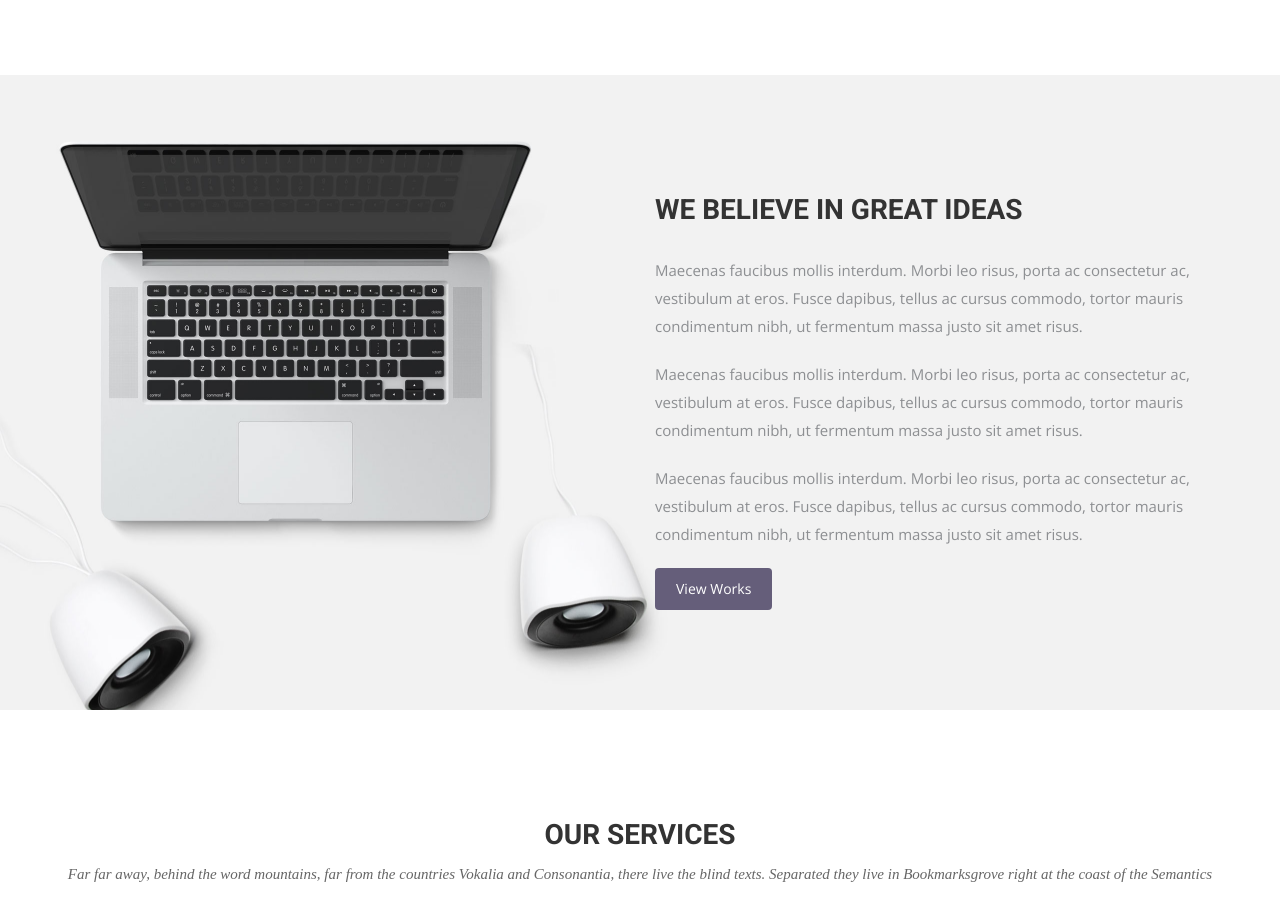
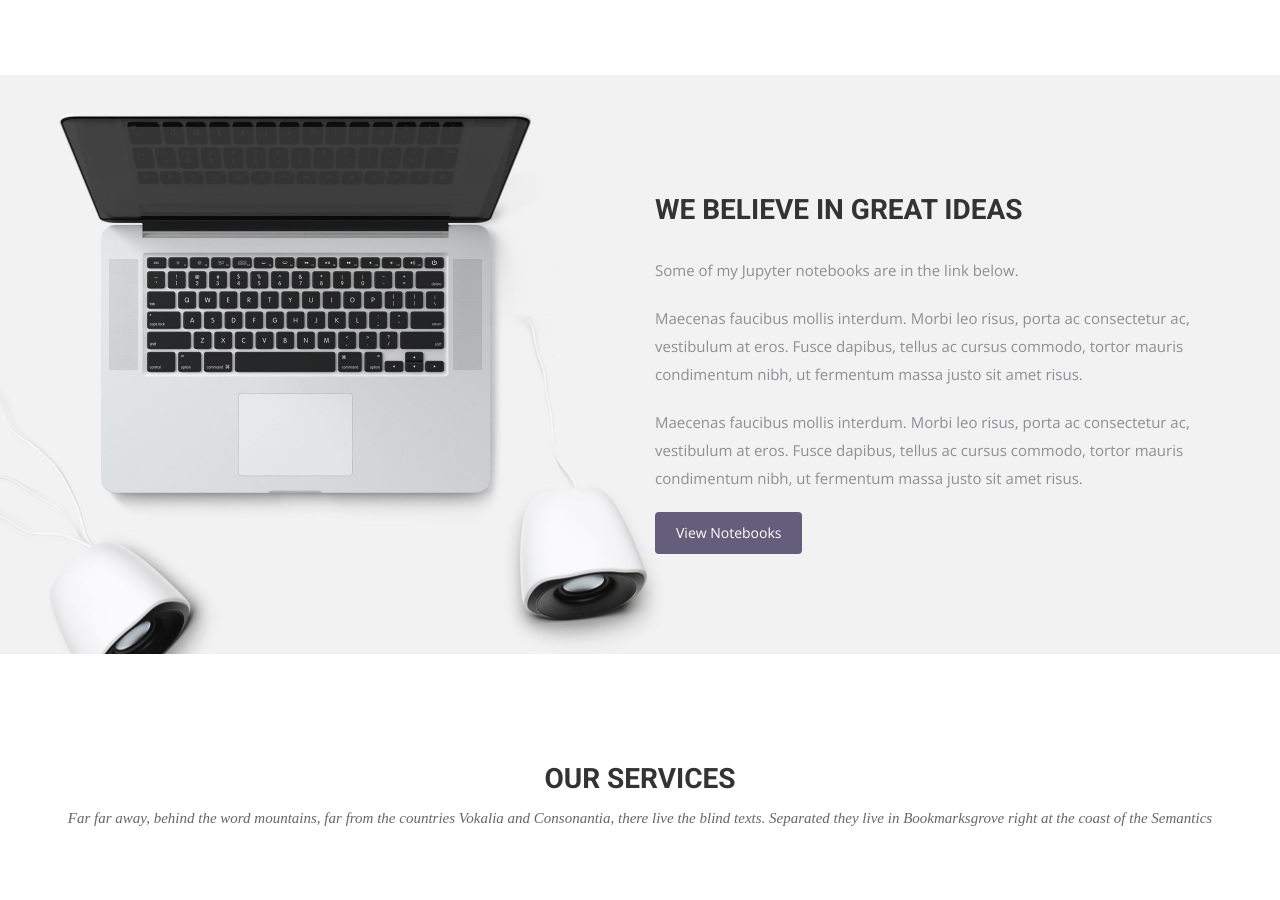
Before and after one commit to marklunch/marklunch.github.io, a Jekyll site: the page built from index.html, in a window 1280 px wide and 900 px high, scrolled down 1301 px. Built offline with Jekyll 4.4.1, drawn with Linux system fonts in a browser that asks for light colours; nearby versions of some CDN libraries; some web fonts are replaced.

Commit message:
Update index.html

```diff
--- a/index.html
+++ b/index.html
@@ -45,10 +45,10 @@ permalink: /
   <div class="row">
     <div class="col-md-6 col-md-offset-6">
       <h2>WE BELIEVE IN GREAT IDEAS</h2>
+      <p>Some of my Jupyter notebooks are in the link below.</p>
       <p>Maecenas faucibus mollis interdum. Morbi leo risus, porta ac consectetur ac, vestibulum at eros. Fusce dapibus, tellus ac cursus commodo, tortor mauris condimentum nibh, ut fermentum massa justo sit amet risus.</p>
       <p>Maecenas faucibus mollis interdum. Morbi leo risus, porta ac consectetur ac, vestibulum at eros. Fusce dapibus, tellus ac cursus commodo, tortor mauris condimentum nibh, ut fermentum massa justo sit amet risus.</p>
-      <p>Maecenas faucibus mollis interdum. Morbi leo risus, porta ac consectetur ac, vestibulum at eros. Fusce dapibus, tellus ac cursus commodo, tortor mauris condimentum nibh, ut fermentum massa justo sit amet risus.</p>
-      <a href="#" class="btn btn-view-works">View Works</a>
+      <a href="https://github.com/marklunch/marklunch.github.io/tree/master/notebooks" class="btn btn-view-works">View Notebooks</a>
     </div>
   </div>
 </div>
```
